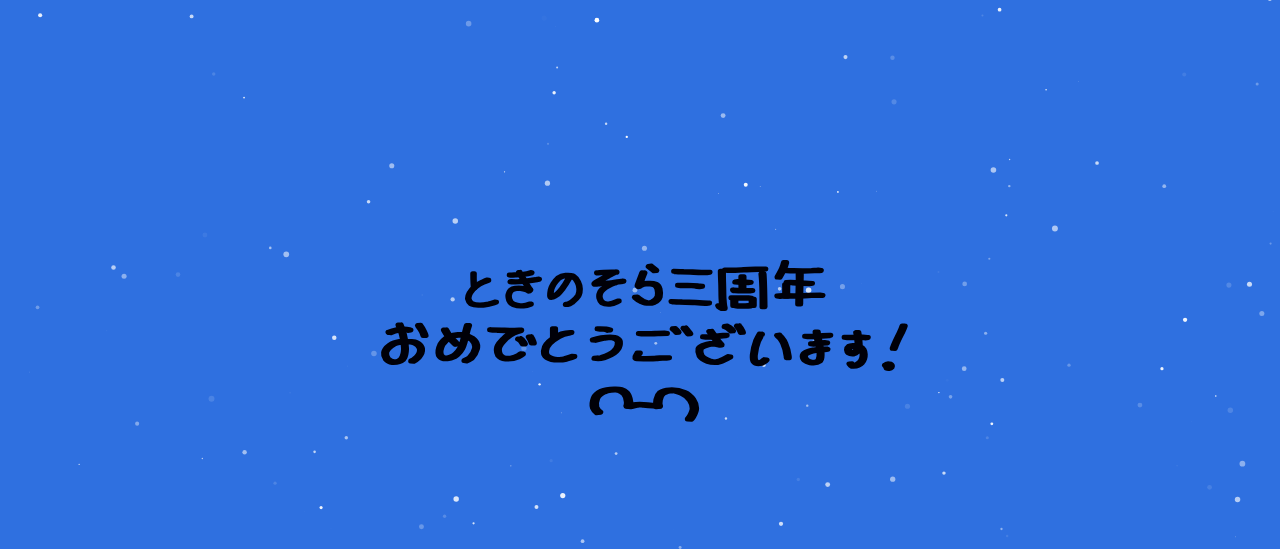
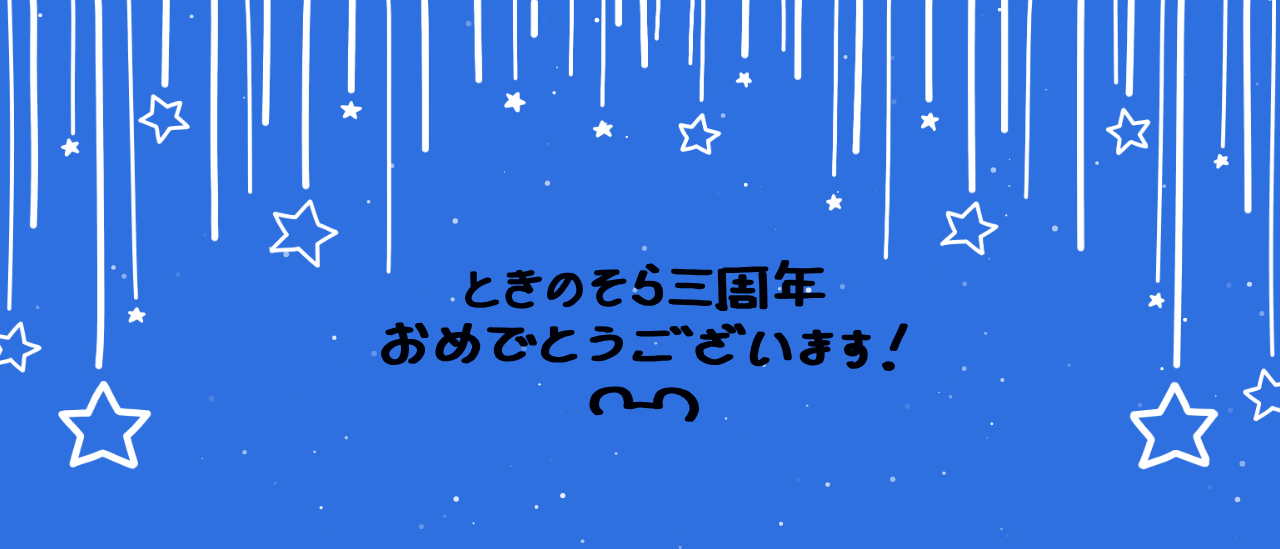
Before and after one commit to Skk-tj/sora-anniversary, a website: page index.handlebars in a window 1280 px wide. Shown: the top 549 px of the page. Drawn offline with nearby package versions, Linux system fonts and the light colour scheme; files that its build step writes are made by us from their sources.

Commit message:
Front page border

```diff
--- a/index.css
+++ b/index.css
@@ -36,6 +36,16 @@
     justify-content: center;
     align-items: center;
     flex-direction: column;
+}
+
+#start-page::before {
+    content: " ";
+    background-image: url("img/Border.png");
+    background-position: top;
+    background-size: cover;
+    position: absolute;
+    width: 100%;
+    height: 100%;
 }
 
 h1 {
--- a/index.handlebars
+++ b/index.handlebars
@@ -678,7 +678,6 @@
             el.style["-moz-animation"] = 'pathAnimation 0.1s ease-in-out forwards'
             el.style["animation-delay"] = `${delay}s`
             el.style["-moz-animation-delay"] = `${delay}s`
-            console.log(delayCounter);
         }
 
         var delayCounter = 0;
```
Also changed, not shown: img/Border.png (added), index.html.
